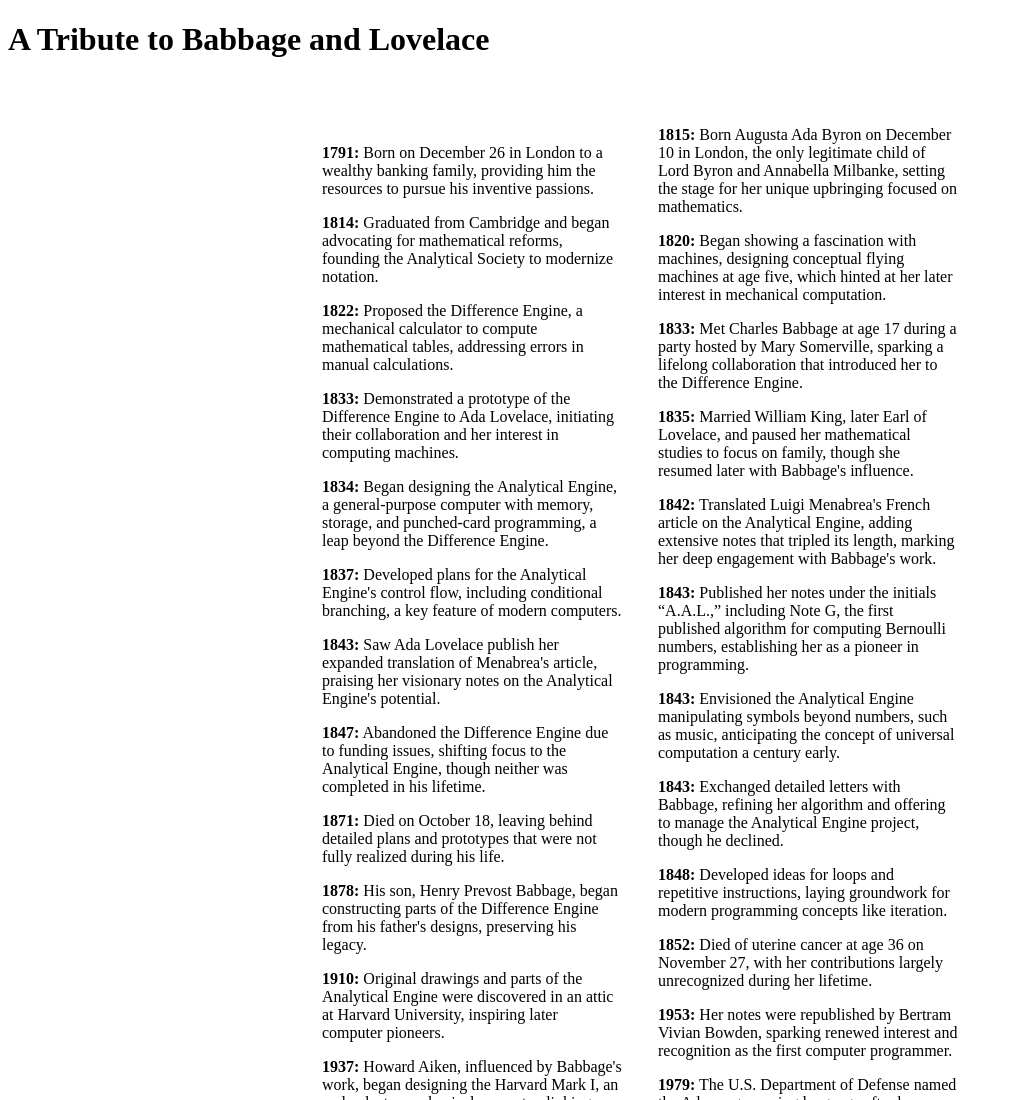
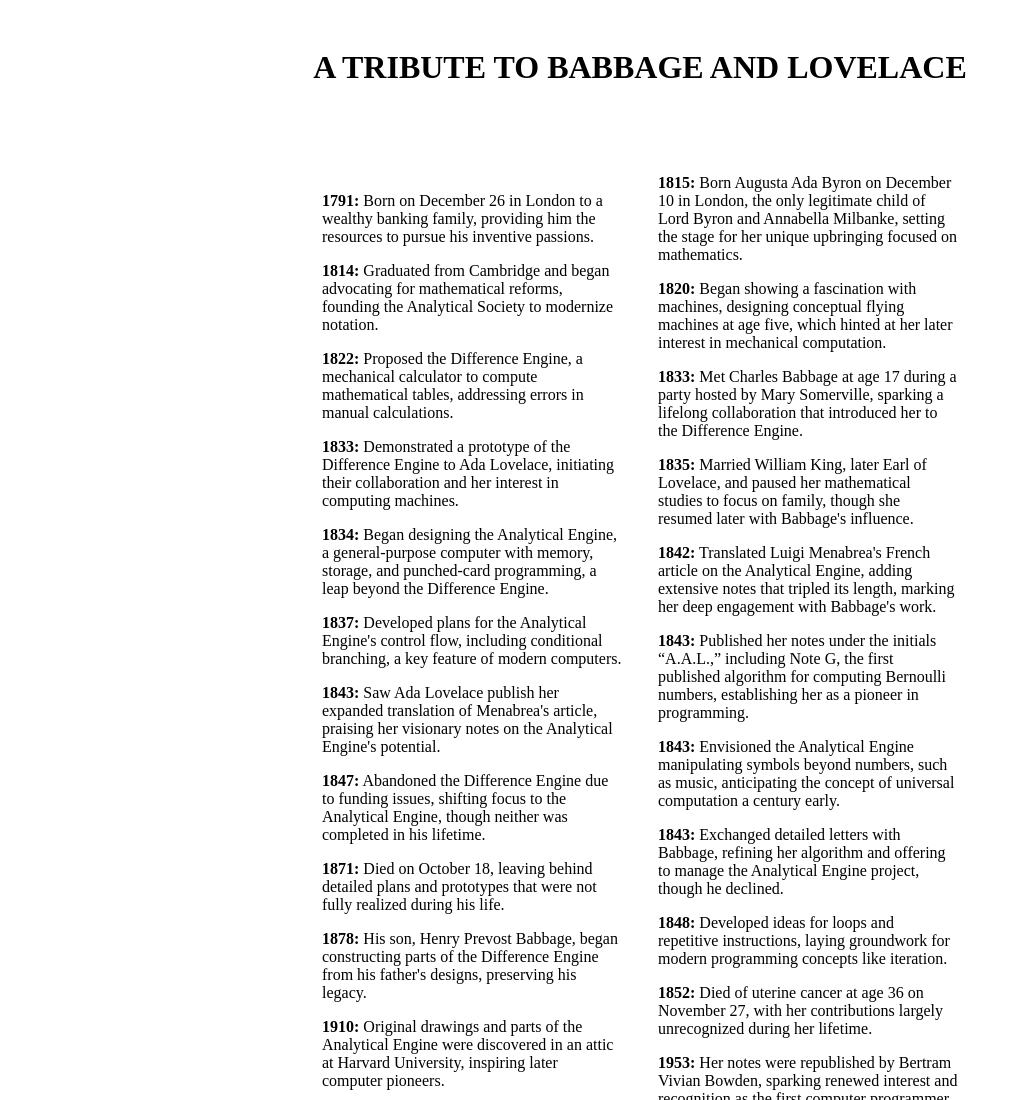
Before and after one commit to JosephKemper/TributePage, a plain HTML site: page index.html in a window 1280 px wide. Shown: the top 1100 px of the page, without its empty margins (0-1021 px from the left). Drawn offline with Linux system fonts and the light colour scheme.

Commit message:
Styled the header

```diff
--- a/styles.css
+++ b/styles.css
@@ -15,3 +15,9 @@
     flex-wrap: wrap;
     padding: 10px;
 }
+
+header {
+    text-align: center;
+    text-transform: uppercase;
+    padding: 20px;
+}
```
